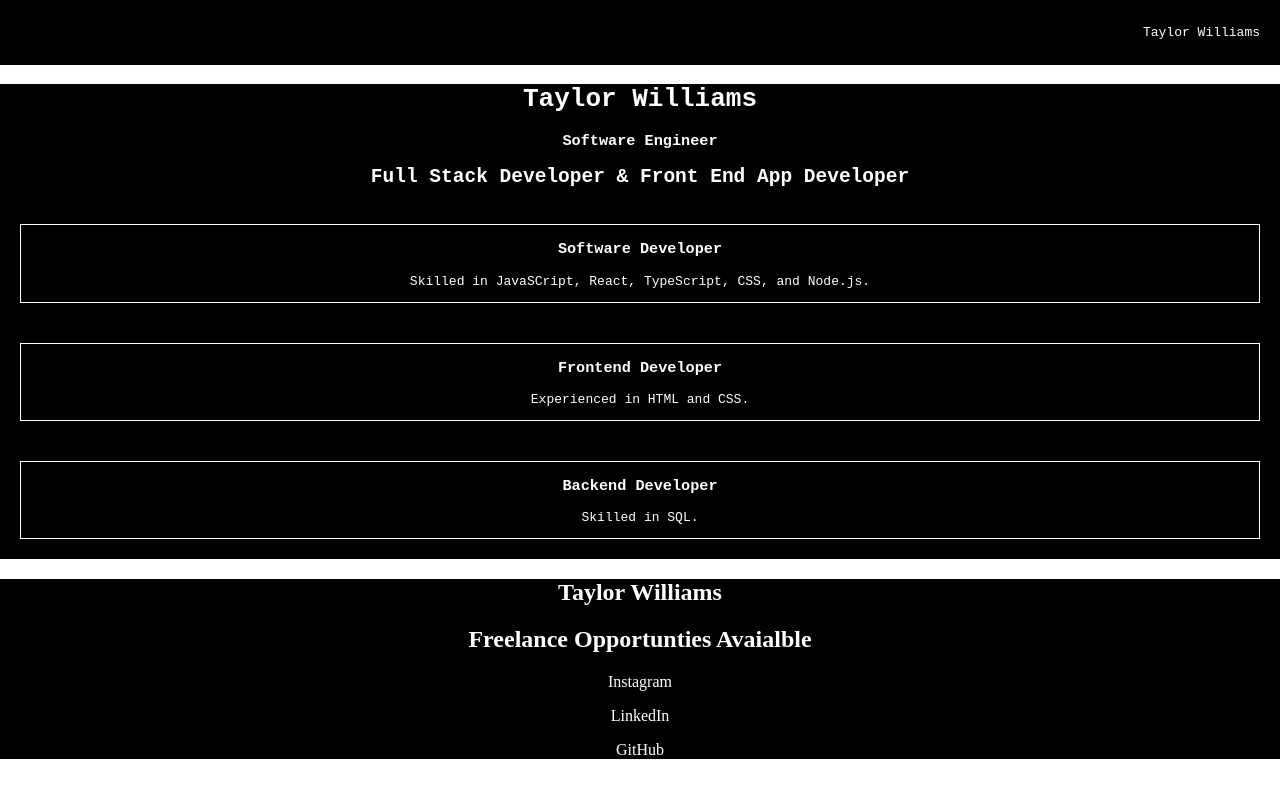
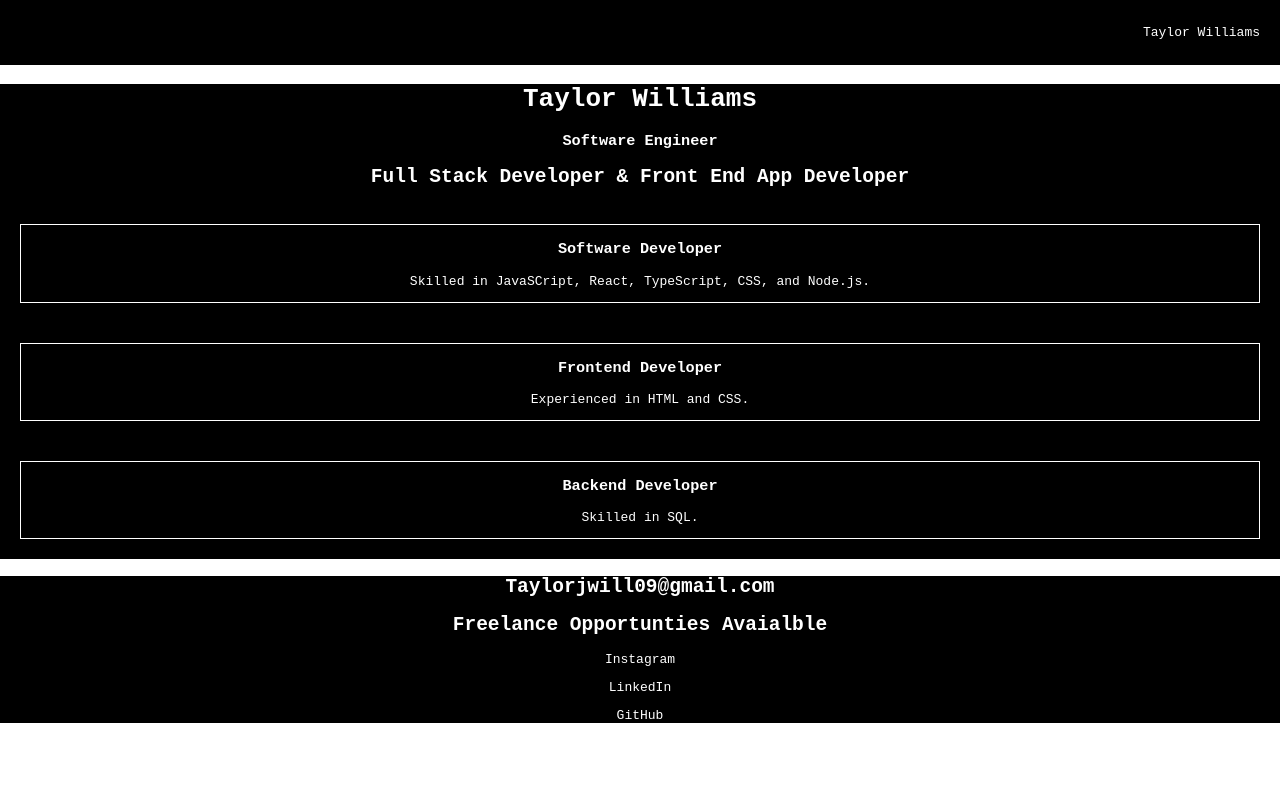
Before and after one commit to TaylorWill94/tay_port_2024, a React (Create React App) app: page / in a window 1280 px wide. Built offline with nearby package versions, Linux system fonts and the light colour scheme.

Commit message:
Working on nav bar

```diff
--- a/src/Nav/Nav.js
+++ b/src/Nav/Nav.js
@@ -13,7 +13,6 @@ function Nav() {
   return (
     <nav className={`nav ${isOpen ? "open" : ""}`}>
       <div className="hamburger-icon" onClick={toggleMenu}>
-        <div className="bar"></div>
         <div className="bar"></div>
         <div className="bar"></div>
       </div>
--- a/src/components/Folder/Folder.css
+++ b/src/components/Folder/Folder.css
@@ -5,6 +5,7 @@
     /* position: absolute;
     width: 100%;
     height: 100%; */
+    font-family: monospace;
   }
 
   .title {
--- a/src/components/Folder/Folder.js
+++ b/src/components/Folder/Folder.js
@@ -4,7 +4,7 @@ function Folder() {
   return (
     <footer className="folder">
       <div className="title">
-        <h2>Taylor Williams</h2>
+        <h2>Taylorjwill09@gmail.com</h2>
       </div>
 
       <div className="socials">
```
